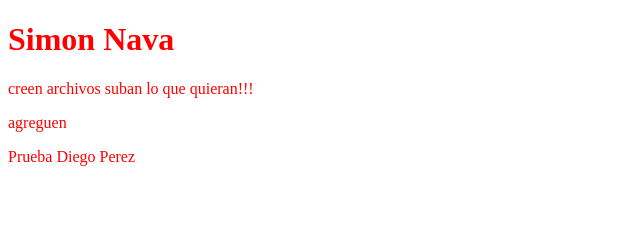
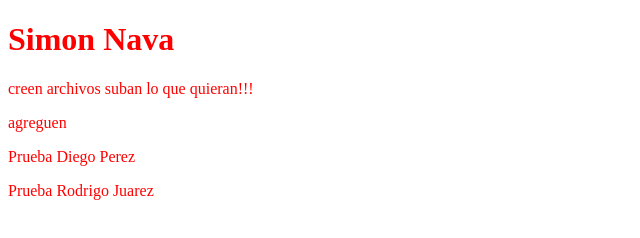
Before and after one commit to simonnava2112/BBVA-practice-repo, a plain HTML site: page index.html in a window 1280 px wide. Shown: the whole page, without its empty margins (0-640 px from the left). Drawn offline with Linux system fonts and the light colour scheme.

Commit message:
test Rodrigo

```diff
--- a/index.html
+++ b/index.html
@@ -12,6 +12,6 @@
     <p>creen archivos suban lo que quieran!!!</p>
     <p>agreguen</p>
     <p>Prueba Diego Perez</p>
-
+    <p>Prueba Rodrigo Juarez</p>
 </body>
 </html>
```
